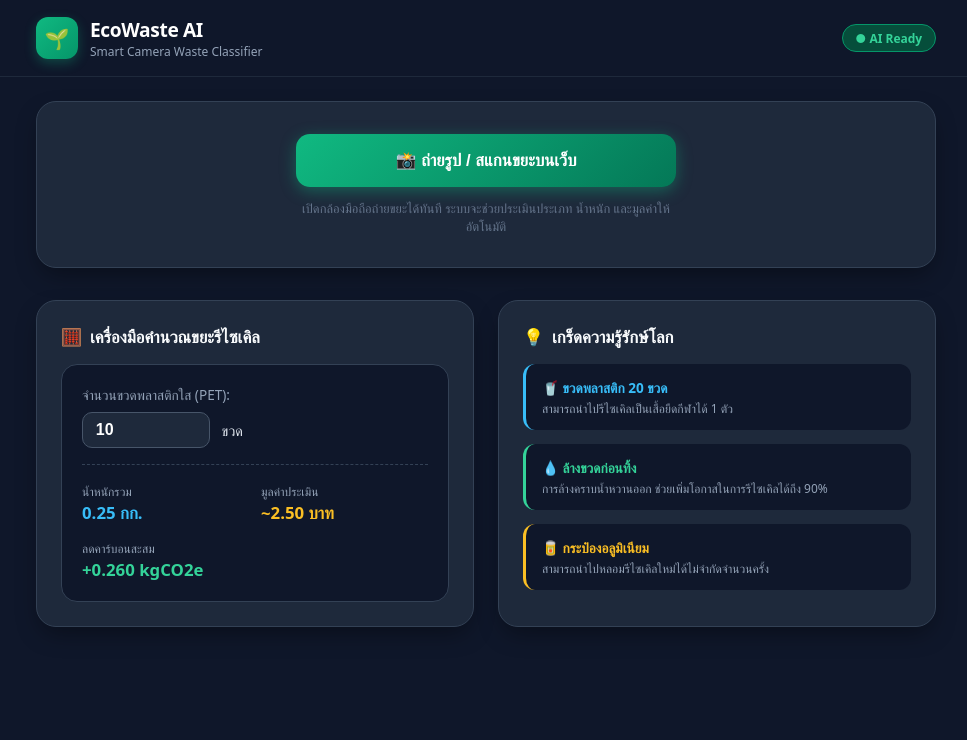
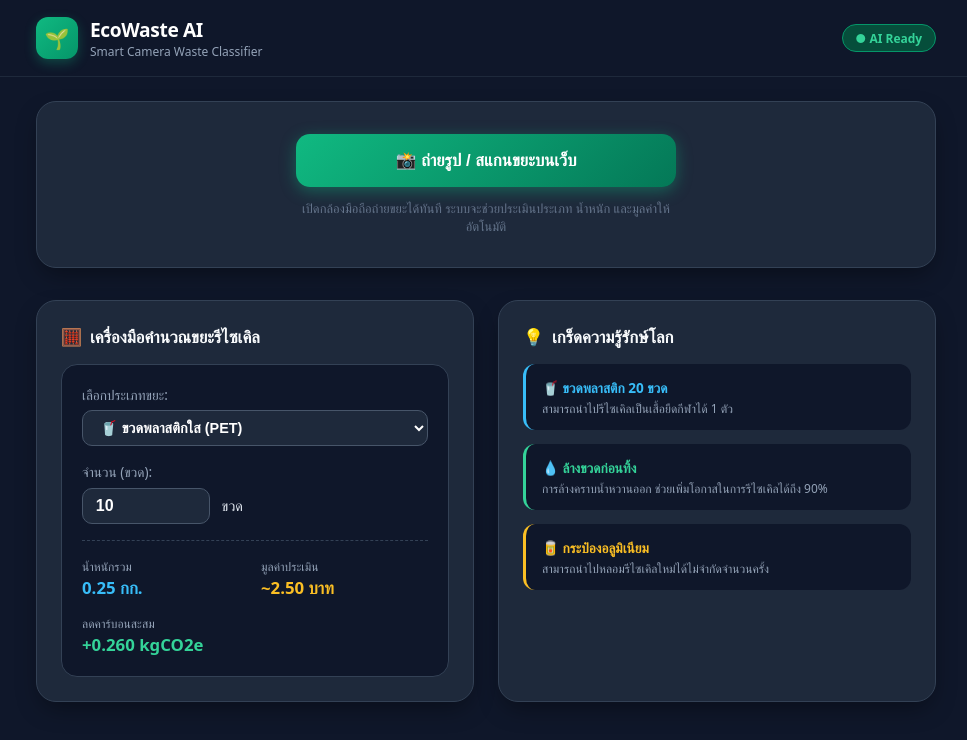
Before and after one commit to warattayapalm-spec/ecowaste-ai-bot, a Next.js app: page / in a window 1280 px wide. Shown: the top 740 px of the page, without its empty margins (154-1121 px from the left). Built offline with nearby package versions, Linux system fonts and the light colour scheme.

Commit message:
Update page.js

```diff
--- a/app/page.js
+++ b/app/page.js
@@ -5,7 +5,11 @@ export default function Home() {
   const [analyzing, setAnalyzing] = useState(false);
   const [result, setResult] = useState(null);
   const [preview, setPreview] = useState(null);
-  const [bottleCount, setBottleCount] = useState(10);
+
+  // State สำหรับเครื่องมือคำนวณหลายประเภท
+  const [itemType, setItemType] = useState('pet'); // pet, can, cardboard, glass
+  const [itemCount, setItemCount] = useState(10);
+
   const fileInputRef = useRef(null);
 
   const handleFileChange = async (e) => {
@@ -43,9 +47,18 @@ export default function Home() {
     }
   };
 
-  const calcWeight = (bottleCount * 25) / 1000;
-  const calcValue = (bottleCount * 0.25).toFixed(2);
-  const calcCarbon = (bottleCount * 0.026).toFixed(3);
+  // ฐานข้อมูลอัตราส่วนคำนวณต่อชิ้น/หน่วย
+  const wasteRates = {
+    pet: { name: 'ขวดพลาสติกใส (PET)', unit: 'ขวด', weightG: 25, priceThb: 0.25, carbonKg: 0.026 },
+    can: { name: 'กระป๋องอลูมิเนียม', unit: 'กระป๋อง', weightG: 15, priceThb: 0.50, carbonKg: 0.095 },
+    cardboard: { name: 'กล่องลังกระดาษ', unit: 'กล่อง', weightG: 150, priceThb: 0.45, carbonKg: 0.120 },
+    glass: { name: 'ขวดแก้ว', unit: 'ขวด', weightG: 200, priceThb: 0.60, carbonKg: 0.080 },
+  };
+
+  const selectedRate = wasteRates[itemType];
+  const calcWeight = ((itemCount * selectedRate.weightG) / 1000).toFixed(2);
+  const calcValue = (itemCount * selectedRate.priceThb).toFixed(2);
+  const calcCarbon = (itemCount * selectedRate.carbonKg).toFixed(3);
 
   return (
     <div style={{ backgroundColor: '#0f172a', minHeight: '100vh', color: '#f8fafc', fontFamily: 'system-ui, -apple-system, sans-serif' }}>
@@ -137,7 +150,7 @@ export default function Home() {
           )}
         </section>
 
-        {/* Plastic Calculator & Eco Knowledge Section */}
+        {/* Multi-type Calculator & Eco Knowledge Section */}
         <div style={{ display: 'grid', gridTemplateColumns: 'repeat(auto-fit, minmax(300px, 1fr))', gap: '1.5rem' }}>
 
           {/* Quick Calculator */}
@@ -147,17 +160,46 @@ export default function Home() {
             </h3>
 
             <div style={{ background: '#0f172a', padding: '1.25rem', borderRadius: '16px', border: '1px solid #334155' }}>
+
+              {/* เลือกประเภทขยะ */}
               <div style={{ marginBottom: '1rem' }}>
-                <label style={{ display: 'block', fontSize: '0.85rem', color: '#94a3b8', marginBottom: '0.5rem' }}>
-                  จำนวนขวดพลาสติกใส (PET):
+                <label style={{ display: 'block', fontSize: '0.85rem', color: '#94a3b8', marginBottom: '0.4rem' }}>
+                  เลือกประเภทขยะ:
+                </label>
+                <select
+                  value={itemType}
+                  onChange={(e) => setItemType(e.target.value)}
+                  style={{
+                    width: '100%',
+                    backgroundColor: '#1e293b',
+                    border: '1px solid #475569',
+                    borderRadius: '10px',
+                    color: '#fff',
+                    padding: '0.5rem 0.8rem',
+                    fontSize: '0.9rem',
+                    fontWeight: '600',
+                    outline: 'none'
+                  }}
+                >
+                  <option value="pet">🥤 ขวดพลาสติกใส (PET)</option>
+                  <option value="can">🥫 กระป๋องอลูมิเนียม</option>
+                  <option value="cardboard">📦 กล่องลังกระดาษ</option>
+                  <option value="glass">🍾 ขวดแก้ว</option>
+                </select>
+              </div>
+
+              {/* ระบุจำนวน */}
+              <div style={{ marginBottom: '1rem' }}>
+                <label style={{ display: 'block', fontSize: '0.85rem', color: '#94a3b8', marginBottom: '0.4rem' }}>
+                  จำนวน ({selectedRate.unit}):
                 </label>
                 <div style={{ display: 'flex', alignItems: 'center', gap: '0.75rem' }}>
                   <input
                     type="number"
                     min="1"
                     max="1000"
-                    value={bottleCount}
-                    onChange={(e) => setBottleCount(Math.max(1, Number(e.target.value)))}
+                    value={itemCount}
+                    onChange={(e) => setItemCount(Math.max(1, Number(e.target.value)))}
                     style={{
                       backgroundColor: '#1e293b',
                       border: '1px solid #475569',
@@ -169,10 +211,11 @@ export default function Home() {
                       width: '100px'
                     }}
                   />
-                  <span style={{ color: '#e2e8f0', fontSize: '0.9rem' }}>ขวด</span>
+                  <span style={{ color: '#e2e8f0', fontSize: '0.9rem' }}>{selectedRate.unit}</span>
                 </div>
               </div>
 
+              {/* สรุปผลคำนวณ */}
               <div style={{ display: 'grid', gridTemplateColumns: '1fr 1fr', gap: '0.75rem', paddingTop: '0.85rem', borderTop: '1px dashed #334155' }}>
                 <div>
                   <span style={{ fontSize: '0.75rem', color: '#94a3b8' }}>น้ำหนักรวม</span>
@@ -187,6 +230,7 @@ export default function Home() {
                   <div style={{ fontSize: '1.05rem', fontWeight: '700', color: '#34d399' }}>+{calcCarbon} kgCO2e</div>
                 </div>
               </div>
+
             </div>
           </section>
 
```
